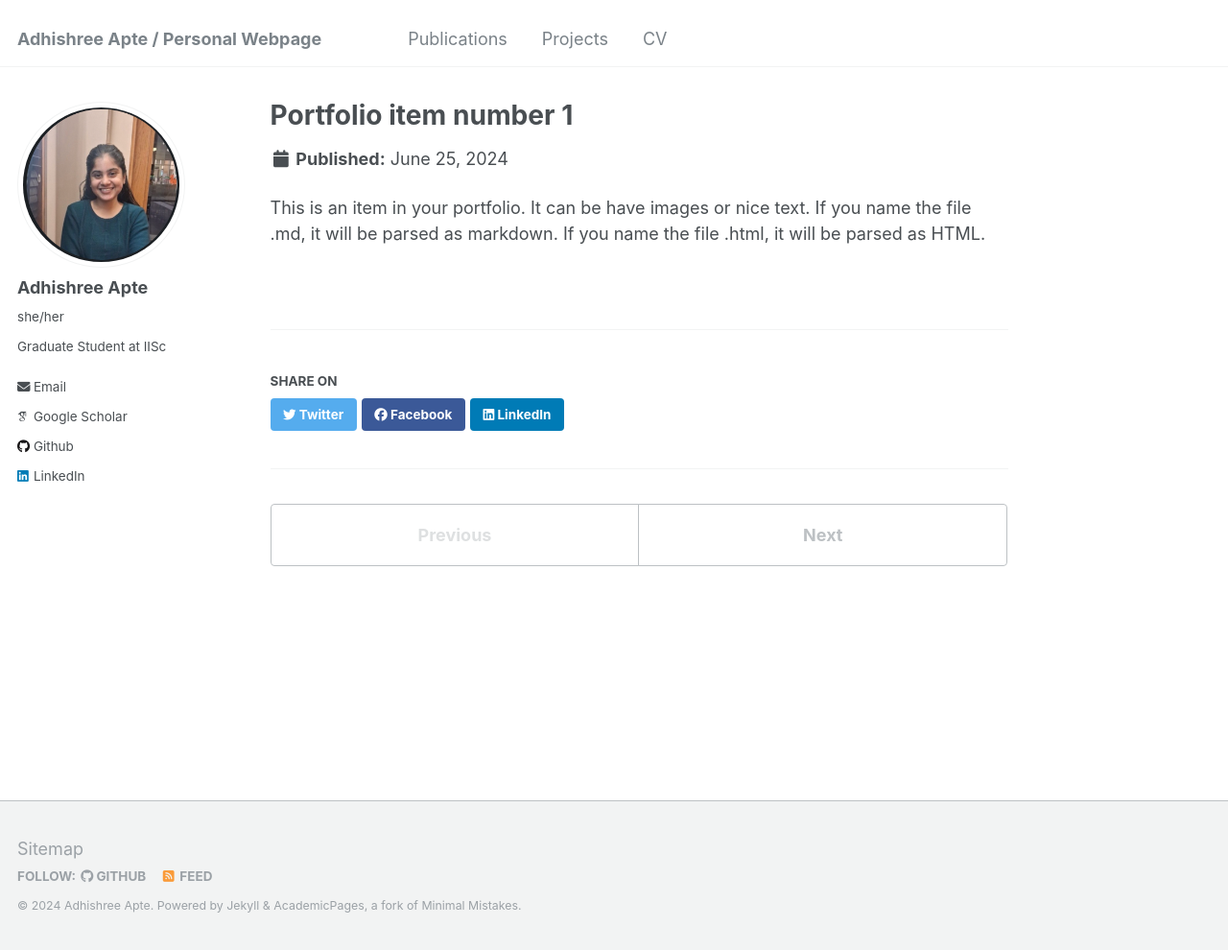
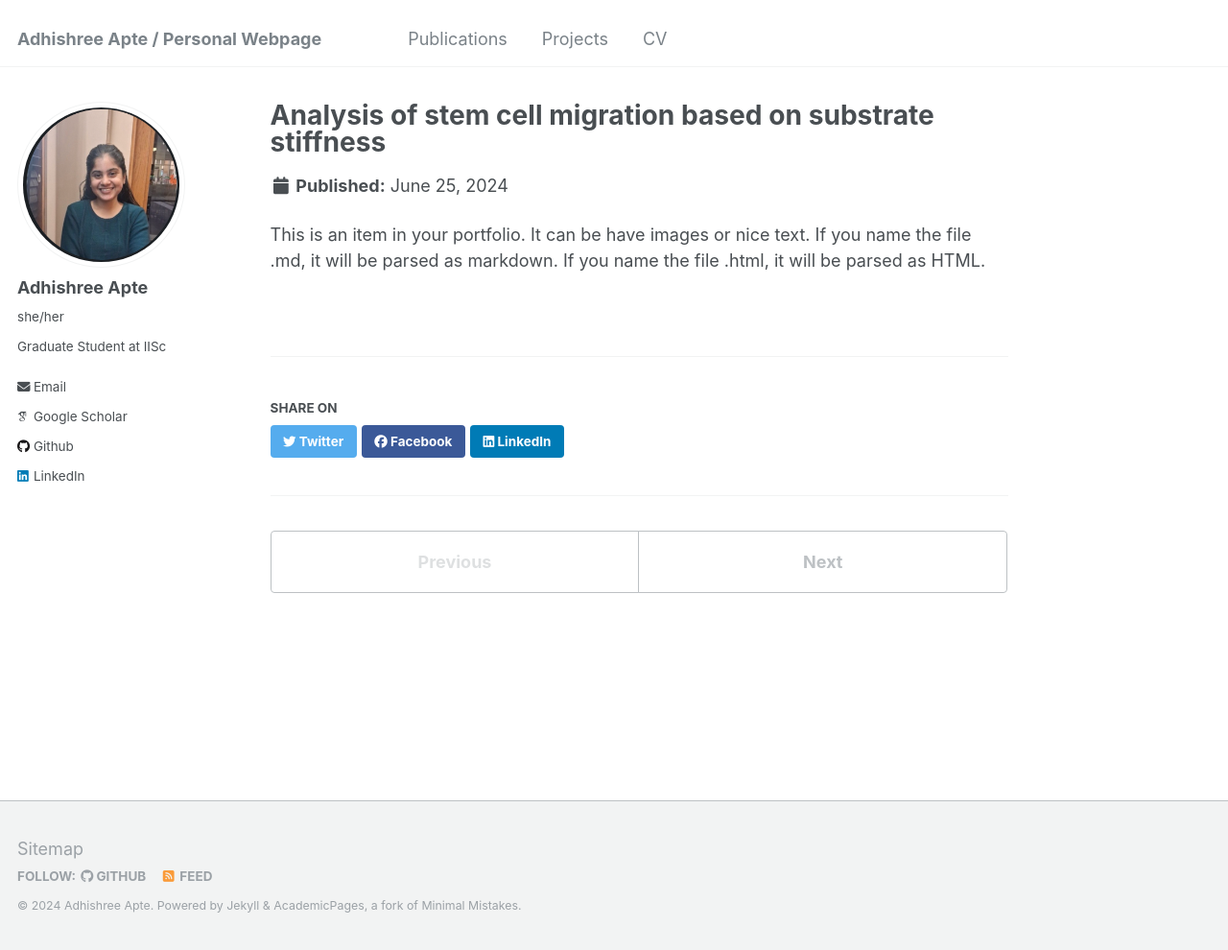
Before and after one commit to adhishreeapte/adhishreeapte.github.io, a Jekyll site: the page built from _portfolio/portfolio-1.md, in a window 1280 px wide and 990 px high. Shown: the whole window at 96% size. Built offline with Jekyll 4.4.1, drawn with Linux system fonts in a browser that asks for light colours; some web fonts are replaced.

Commit message:
Update portfolio-1.md

```diff
--- a/_portfolio/portfolio-1.md
+++ b/_portfolio/portfolio-1.md
@@ -1,6 +1,6 @@
 ---
-title: "Portfolio item number 1"
-excerpt: "Short description of portfolio item number 1<br/><img src='/images/500x300.png'>"
+title: "Analysis of stem cell migration based on substrate stiffness"
+excerpt: "Summer Research Project<br/><img src='/images/500x300.png'>"
 collection: portfolio
 ---
 
```
